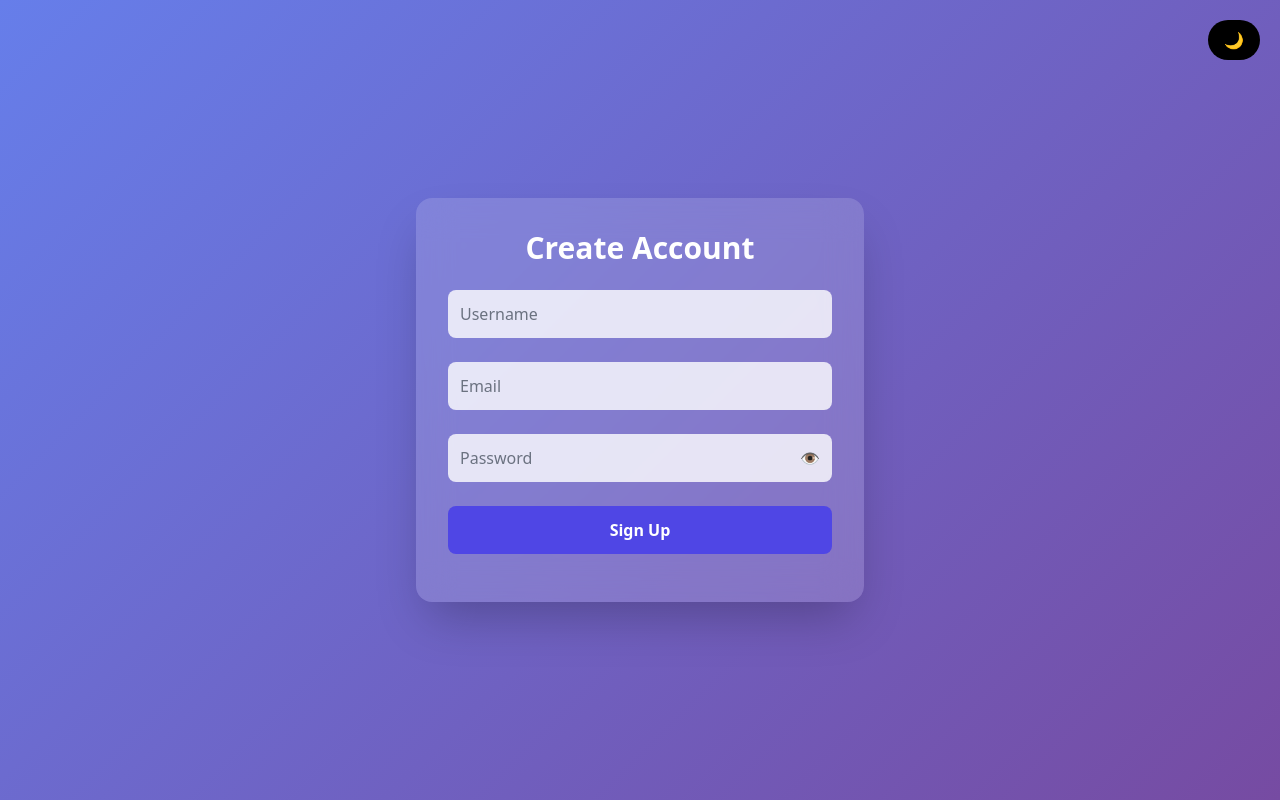
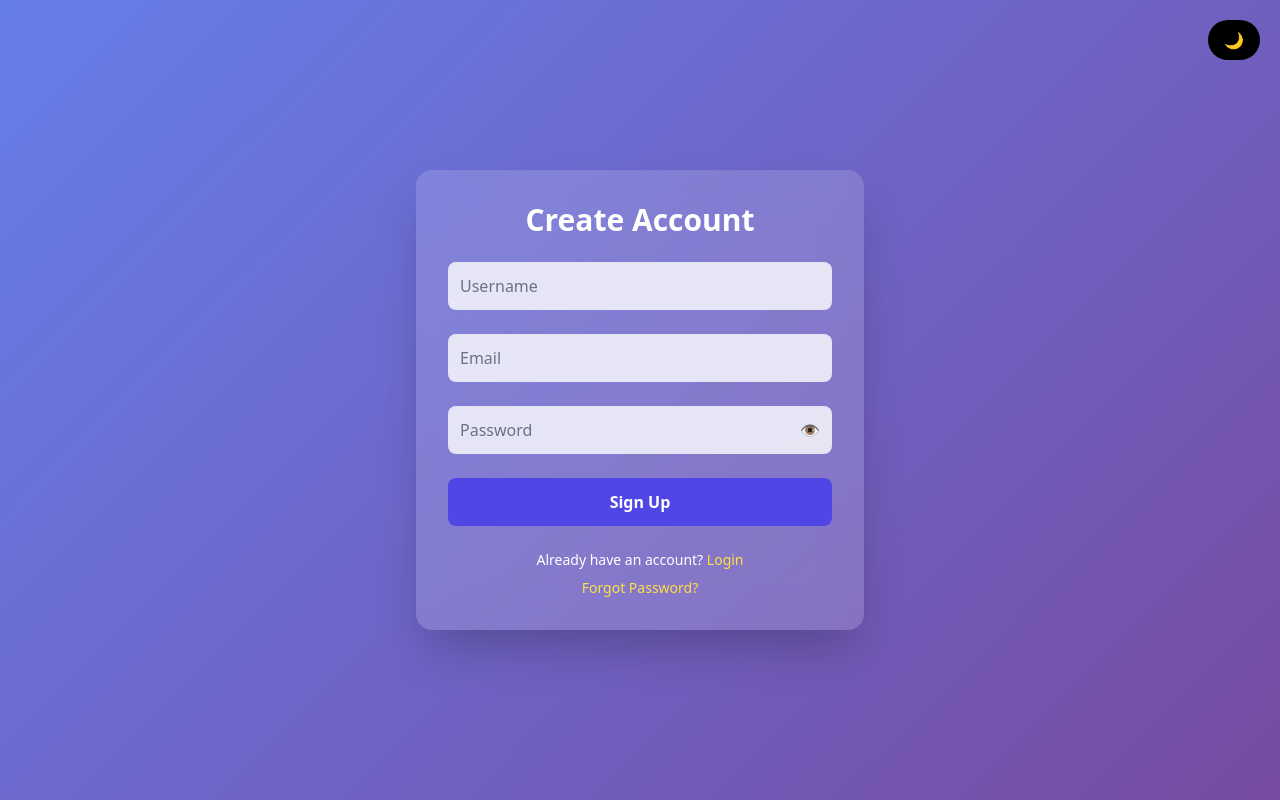
Before and after one commit to Vinraj1/todo_list, a Django app: page / in a window 1280 px wide. Run offline with Django 5.2, Linux system fonts and the light colour scheme; some libraries are stand-ins or nearby versions.

Commit message:
Update signup.html

```diff
--- a/mainapp/templates/signup.html
+++ b/mainapp/templates/signup.html
@@ -93,6 +93,26 @@
     </form>
 
     <p id="errorMsg" class="text-red-400 text-sm mt-4 text-center"></p>
+<div class="mt-6 text-center space-y-2">
+
+    <!-- Already have account -->
+    <p class="text-white text-sm">
+        Already have an account?
+        <a href="{% url 'login' %}"
+           class="text-yellow-300 hover:underline">
+            Login
+        </a>
+    </p>
+
+    <!-- Forgot password -->
+    <p class="text-white text-sm">
+        <a href="{% url 'password_reset' %}"
+           class="text-yellow-300 hover:underline">
+            Forgot Password?
+        </a>
+    </p>
+
+</div>
 
 </div>
 
```
